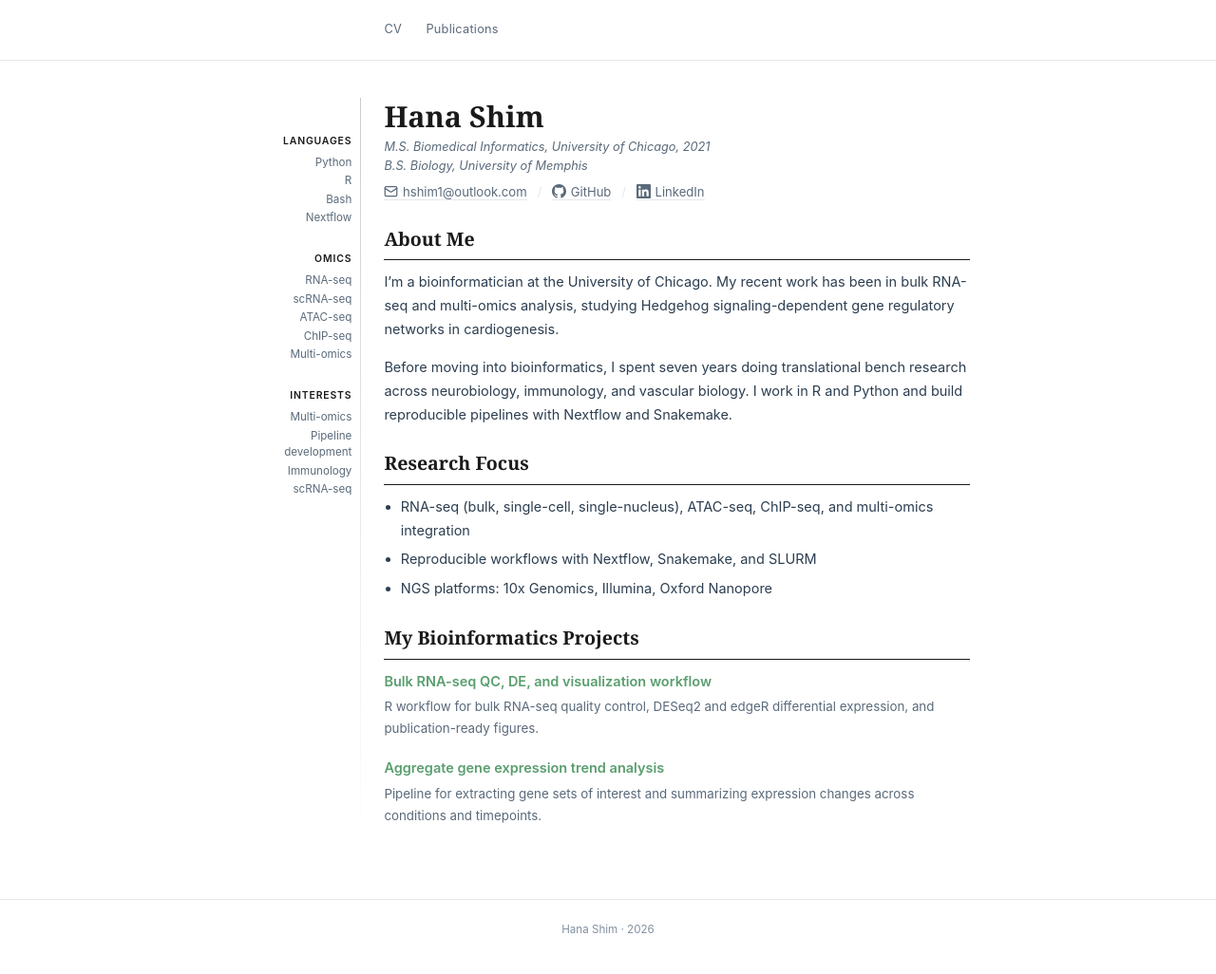
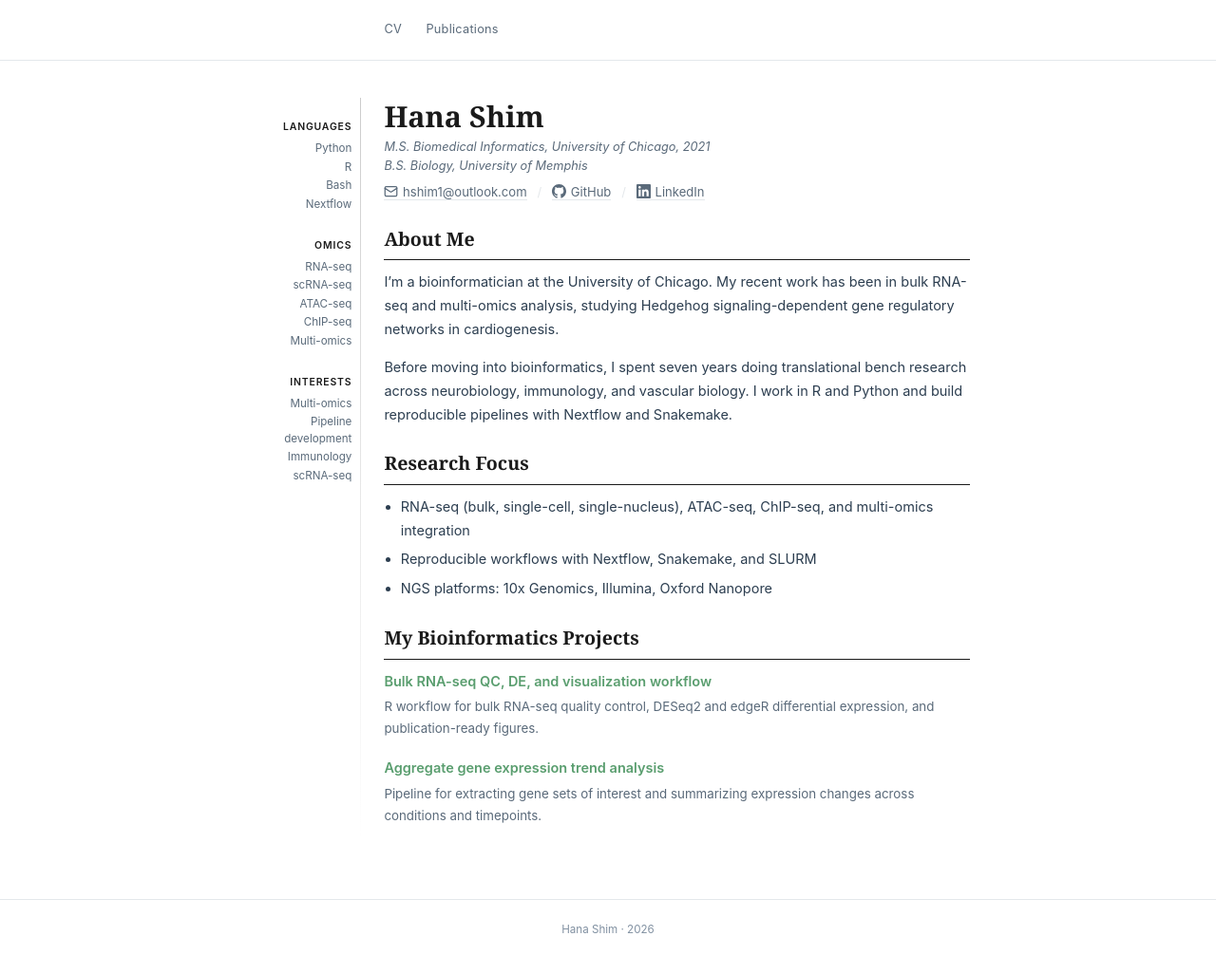
Before and after one commit to hshim1/hshim1.github.io, a Jekyll site: the page built from index.md, in a window 1280 px wide. Shown: the whole page at 95% size. Built offline with Jekyll 4.4.1, drawn with Linux system fonts in a browser that asks for light colours.

Commit message:
Adjust sidebar padding-top

```diff
--- a/_sass/main.scss
+++ b/_sass/main.scss
@@ -88,7 +88,7 @@ main {
 .sidebar {
   width: $sidebar-width;
   flex-shrink: 0;
-  padding-top: 2.5rem;
+  padding-top: 1.5rem;
   padding-right: 0.6rem;
 
   h3 {
```
